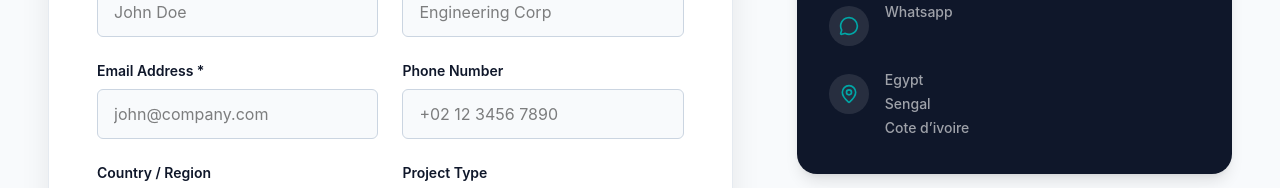
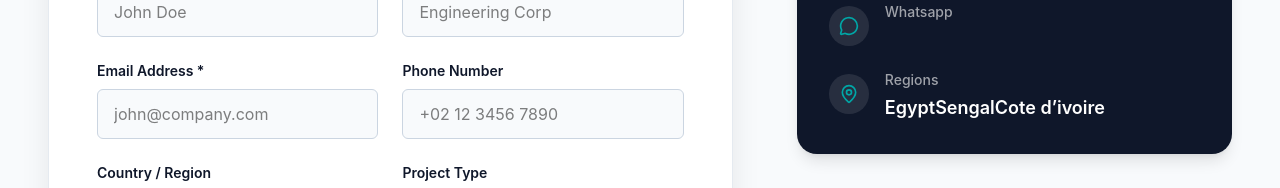
Before and after one commit to Abdelrahman818/aquaz, a Next.js app: page /contact in a window 1280 px wide. Shown: the part 698-886 px from the top of the page. Built offline with nearby package versions, Linux system fonts and the light colour scheme.

Commit message:
Update location display in contact page

```diff
--- a/app/contact/page.jsx
+++ b/app/contact/page.jsx
@@ -264,9 +264,10 @@ export default function Contact() {
                     <MapPin className="w-5 h-5 text-[#00A6A6]" />
                   </div>
                   <div>
-                    <p className="text-white/60 text-sm font-medium mb-1">Egypt</p>
-                    <p className="text-white/60 text-sm font-medium mb-1">Sengal</p>
-                    <p className="text-white/60 text-sm font-medium mb-1">Cote d’ivoire</p>
+                    <p className="text-white/60 text-sm font-medium mb-1">Regions</p>
+                    <span className="font-semibold text-lg hover:text-[#00A6A6] transition-colors">Egypt</span>
+                    <span className="font-semibold text-lg hover:text-[#00A6A6] transition-colors">Sengal</span>
+                    <span className="font-semibold text-lg hover:text-[#00A6A6] transition-colors">Cote d’ivoire</span>
                   </div>
                 </div>
               </div>
```
